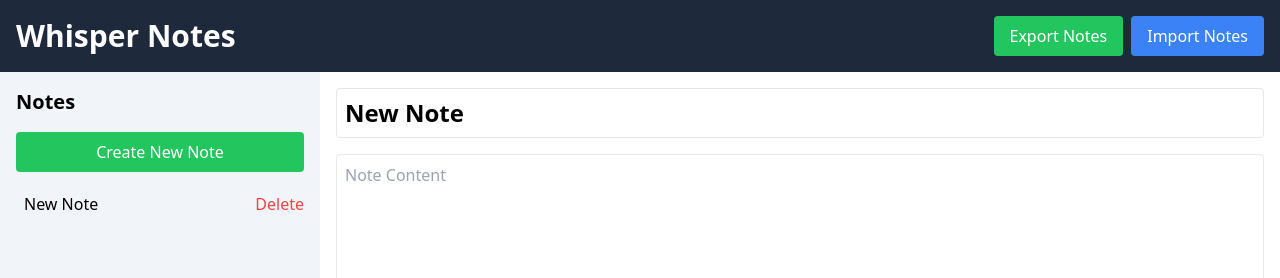
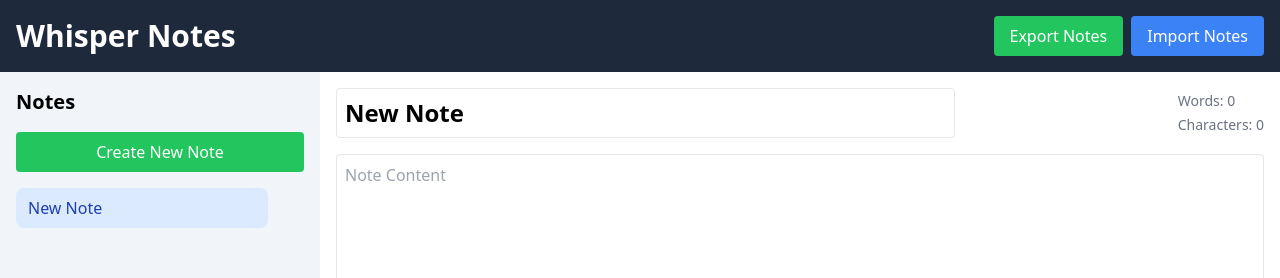
Before and after one commit to psimyn/say, a React (Vite) app: page / in a window 1280 px wide. Both pictures are taken after a click on the button "Create New Note". Shown: the top 278 px of the page. Built offline with nearby package versions, Linux system fonts and the light colour scheme; no server answers.

Commit message:
Improve selection styles and note stats.

```diff
--- a/src/App.tsx
+++ b/src/App.tsx
@@ -32,14 +32,12 @@ function App() {
 
         loadNotes();
 
-        // Listen for messages from the content script
         window.addEventListener('message', (event) => {
             if (event.data.type === 'MICROPHONE_PERMISSION_GRANTED') {
                 setHasMicrophonePermission(true);
             }
         });
 
-        // Request microphone permission
         if (chrome.runtime && chrome.runtime.sendMessage) {
             chrome.runtime.sendMessage({ type: 'REQUEST_MICROPHONE_PERMISSION' });
         }
@@ -79,7 +77,18 @@ function App() {
         updateNotes(updatedNotes);
     }, [notes, updateNotes]);
 
-    const handleExportNotes = () => {
+    if (!isLoaded) {
+        return <div>Loading...</div>;
+    }
+
+    return (
+        <div className='flex flex-col min-h-screen'>
+            <header className='bg-slate-800 text-white p-4'>
+                <div className="flex justify-between items-center">
+                    <h1 className='text-3xl font-bold'>Whisper Notes</h1>
+                    <div className="flex gap-2">
+                        <button
+                            onClick={() => {
                                 const notesBlob = new Blob([JSON.stringify(notes, null, 2)], { type: 'application/json' });
                                 const url = URL.createObjectURL(notesBlob);
                                 const a = document.createElement('a');
@@ -89,9 +98,17 @@ function App() {
                                 a.click();
                                 document.body.removeChild(a);
                                 URL.revokeObjectURL(url);
-    };
-
-    const handleImportNotes = (event: React.ChangeEvent<HTMLInputElement>) => {
+                            }}
+                            className="px-4 py-2 bg-green-500 text-white rounded hover:bg-green-600 transition-colors"
+                        >
+                            Export Notes
+                        </button>
+                        <label className="px-4 py-2 bg-blue-500 text-white rounded hover:bg-blue-600 cursor-pointer transition-colors">
+                            Import Notes
+                            <input
+                                type="file"
+                                accept=".json"
+                                onChange={(event) => {
                                     const file = event.target.files?.[0];
                                     if (file) {
                                         const reader = new FileReader();
@@ -115,30 +132,7 @@ function App() {
                                         };
                                         reader.readAsText(file);
                                     }
-    };
-
-    if (!isLoaded) {
-        return <div>Loading...</div>;
-    }
-
-    return (
-        <div className='flex flex-col min-h-screen'>
-            <header className='bg-slate-800 text-white p-4'>
-                <div className="flex justify-between items-center">
-                    <h1 className='text-3xl font-bold'>Whisper Notes</h1>
-                    <div className="flex gap-2">
-                        <button
-                            onClick={handleExportNotes}
-                            className="px-4 py-2 bg-green-500 text-white rounded hover:bg-green-600"
-                        >
-                            Export Notes
-                        </button>
-                        <label className="px-4 py-2 bg-blue-500 text-white rounded hover:bg-blue-600 cursor-pointer">
-                            Import Notes
-                            <input
-                                type="file"
-                                accept=".json"
-                                onChange={handleImportNotes}
+                                }}
                                 className="hidden"
                             />
                         </label>
@@ -149,6 +143,7 @@ function App() {
                 <aside className='w-1/4 bg-slate-100 p-4'>
                     <NoteList
                         notes={notes}
+                        selectedNoteId={selectedNoteId}
                         onSelectNote={setSelectedNoteId}
                         onDeleteNote={handleDeleteNote}
                         onCreateNote={handleCreateNote}
--- a/src/components/NoteEditor.tsx
+++ b/src/components/NoteEditor.tsx
@@ -28,23 +28,20 @@ const NoteEditor: React.FC<NoteEditorProps> = ({ note, onUpdateNote, transcriber
 
   const cleanText = (text: string) => {
     return text
-      // Replace multiple spaces with a single space
       .replace(/\s+/g, ' ')
-      // Ensure space after punctuation if not followed by a space
       .replace(/([.,!?])([^\s])/g, '$1 $2')
-      // Remove space before punctuation
       .replace(/\s+([.,!?])/g, '$1')
       .trim();
   };
 
   const handleTranscriptionUpdate = useCallback((newTranscript: string) => {
     if (newTranscript !== lastTranscriptRef.current) {
-      console.log('New transcript received:', newTranscript); // Debug log
+      console.log('New transcript received:', newTranscript);
       setContent(prevContent => {
         const newContent = newTranscript.slice(lastTranscriptRef.current.length);
         const cleanedContent = cleanText(newContent);
         const updatedContent = prevContent + (prevContent ? ' ' : '') + cleanedContent;
-        console.log('Updated content:', updatedContent); // Debug log
+        console.log('Updated content:', updatedContent);
         onUpdateNote({ ...note, content: updatedContent });
         lastTranscriptRef.current = newTranscript;
         return updatedContent;
@@ -53,7 +50,6 @@ const NoteEditor: React.FC<NoteEditorProps> = ({ note, onUpdateNote, transcriber
   }, [note, onUpdateNote]);
 
   useEffect(() => {
-    console.log('Transcriber output changed:', transcriber.output); // Debug log
     if (transcriber.output && transcriber.output.text) {
       handleTranscriptionUpdate(transcriber.output.text);
     }
@@ -71,7 +67,6 @@ const NoteEditor: React.FC<NoteEditorProps> = ({ note, onUpdateNote, transcriber
 
   const handleCopyToClipboard = () => {
     navigator.clipboard.writeText(content).then(() => {
-      // Optional: Add a visual feedback that the text was copied
       const button = document.getElementById('copyButton');
       if (button) {
         const originalText = button.textContent;
@@ -83,15 +78,29 @@ const NoteEditor: React.FC<NoteEditorProps> = ({ note, onUpdateNote, transcriber
     });
   };
 
+  const getWordCount = (text: string) => {
+    return text.trim().split(/\s+/).filter(word => word.length > 0).length;
+  };
+
+  const getCharacterCount = (text: string) => {
+    return text.length;
+  };
+
   return (
     <div className="note-editor">
+      <div className="flex justify-between items-center mb-4">
         <input
           type="text"
           value={title}
           onChange={handleTitleChange}
-        className="text-2xl font-bold mb-4 w-full p-2 border rounded"
+          className="text-2xl font-bold w-2/3 p-2 border rounded"
           placeholder="Note Title"
         />
+        <div className="text-sm text-gray-500 space-y-1">
+          <div>Words: {getWordCount(content)}</div>
+          <div>Characters: {getCharacterCount(content)}</div>
+        </div>
+      </div>
       <textarea
         value={content}
         onChange={handleContentChange}
@@ -101,7 +110,7 @@ const NoteEditor: React.FC<NoteEditorProps> = ({ note, onUpdateNote, transcriber
       <button
         id="copyButton"
         onClick={handleCopyToClipboard}
-        className="px-4 py-2 rounded bg-gray-500 text-white hover:bg-gray-600 mb-4"
+        className="px-4 py-2 rounded bg-gray-500 text-white hover:bg-gray-600 mb-4 transition-colors"
       >
         Copy Note
       </button>
--- a/src/components/NoteList.tsx
+++ b/src/components/NoteList.tsx
@@ -8,35 +8,46 @@ interface Note {
 
 interface NoteListProps {
   notes: Note[];
+  selectedNoteId: string | null;
   onSelectNote: (id: string) => void;
   onDeleteNote: (id: string) => void;
   onCreateNote: () => void;
 }
 
-const NoteList: React.FC<NoteListProps> = ({ notes, onSelectNote, onDeleteNote, onCreateNote }) => {
+const NoteList: React.FC<NoteListProps> = ({ notes, selectedNoteId, onSelectNote, onDeleteNote, onCreateNote }) => {
   return (
     <div className="note-list">
       <h2 className="text-xl font-bold mb-4">Notes</h2>
       <button
         onClick={onCreateNote}
-        className="bg-green-500 text-white px-4 py-2 rounded mb-4 w-full"
+        className="bg-green-500 text-white px-4 py-2 rounded mb-4 w-full hover:bg-green-600 transition-colors"
       >
         Create New Note
       </button>
-      <ul>
+      <ul className="space-y-1">
         {notes.map((note) => (
-          <li key={note.id} className="mb-2 flex items-center justify-between">
+          <li key={note.id} className="flex items-center justify-between group">
             <button
               onClick={() => onSelectNote(note.id)}
-              className="text-left flex-grow hover:bg-gray-100 px-2 py-1 rounded"
+              className={`text-left flex-grow px-3 py-2 rounded-lg transition-all duration-200 ${
+                selectedNoteId === note.id
+                  ? 'bg-blue-100 text-blue-800 font-medium'
+                  : 'hover:bg-gray-100'
+              } w-full`}
             >
-              {note.title}
+              <div className="truncate">{note.title}</div>
+              <div className="text-xs text-gray-500 truncate">
+                {note.content.slice(0, 50)}{note.content.length > 50 ? '...' : ''}
+              </div>
             </button>
             <button
               onClick={() => onDeleteNote(note.id)}
-              className="text-red-500 hover:text-red-700 ml-2"
+              className="text-gray-400 hover:text-red-500 px-2 opacity-0 group-hover:opacity-100 transition-opacity"
+              title="Delete note"
             >
-              Delete
+              <svg xmlns="http://www.w3.org/2000/svg" className="h-5 w-5" viewBox="0 0 20 20" fill="currentColor">
+                <path fillRule="evenodd" d="M9 2a1 1 0 00-.894.553L7.382 4H4a1 1 0 000 2v10a2 2 0 002 2h8a2 2 0 002-2V6a1 1 0 100-2h-3.382l-.724-1.447A1 1 0 0011 2H9zM7 8a1 1 0 012 0v6a1 1 0 11-2 0V8zm5-1a1 1 0 00-1 1v6a1 1 0 102 0V8a1 1 0 00-1-1z" clipRule="evenodd" />
+              </svg>
             </button>
           </li>
         ))}
```
Lines whose indentation alone changed are shown as unchanged.
